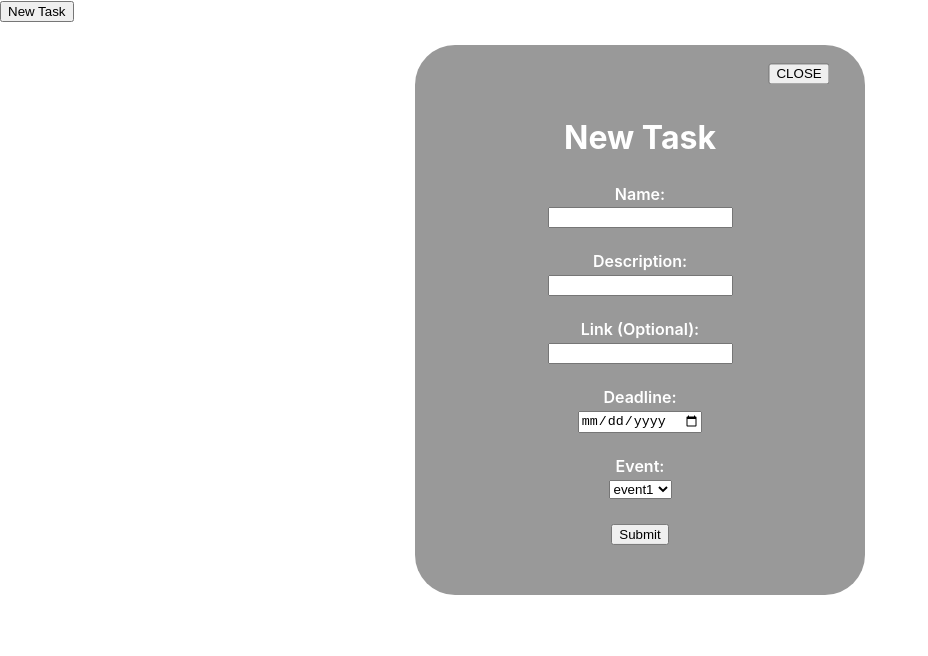
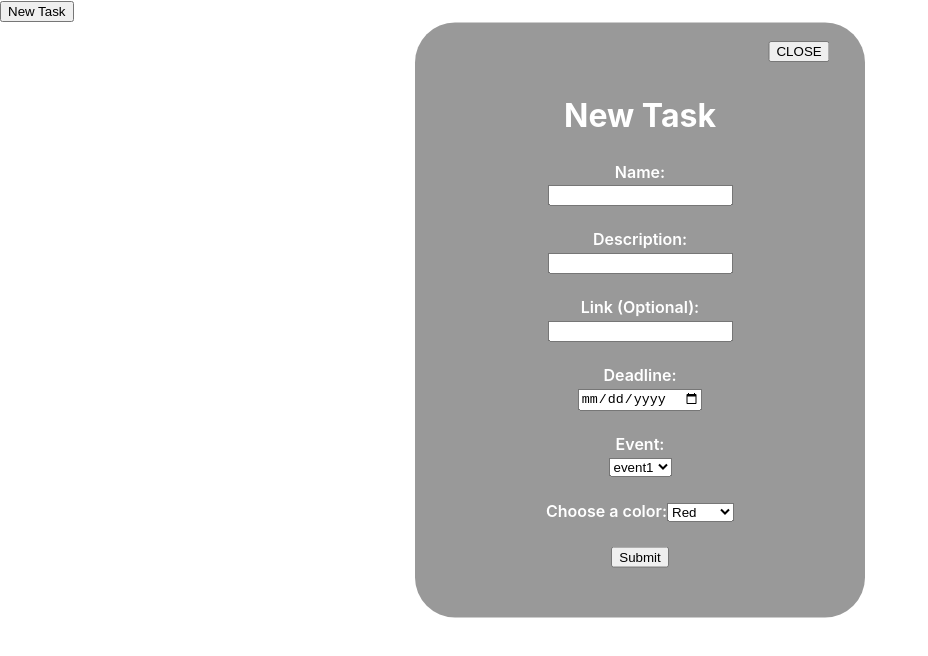
Before and after one commit to neeha-ravi/OrganizZen, a React (Create React App) app in the folder packages/organizzen-react/: page / in a window 1280 px wide. Both pictures are taken after a click on the button "New Task". Shown: the top 656 px of the page, without its empty margins (0-928 px from the left). Built offline with nearby package versions, Linux system fonts and the light colour scheme.

Commit message:
added color label

```diff
--- a/packages/organizzen-react/src/components/NewTask.js
+++ b/packages/organizzen-react/src/components/NewTask.js
@@ -64,6 +64,20 @@ function NewTask() {
           </label>
 
           <br></br> <br></br>
+
+          <label for="color">Choose a color:</label>
+        <select name="color" id="color">
+            <option value="red">Red</option>
+            <option value="orange">Orange</option>
+            <option value="yellow">Yellow</option>
+            <option value="green">Green</option>
+            <option value="blue">Blue</option>
+            <option value="purple">Purple</option>
+            <option value="pink">Pink</option>
+            <option value="brown">Brown</option>
+        </select>
+
+          <br></br> <br></br>
           <input type="submit" value="Submit" />
         </form>
       </div>
```
